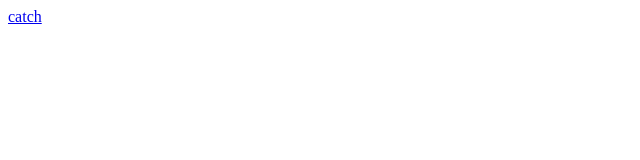
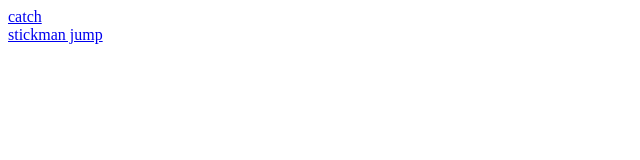
Before and after one commit to nvb317/homepage, a plain HTML site: page index.html in a window 1280 px wide. Shown: the whole page, without its empty margins (0-640 px from the left). Drawn offline with Linux system fonts and the light colour scheme.

Commit message:
Update index.html

```diff
--- a/index.html
+++ b/index.html
@@ -3,5 +3,6 @@
  <html>
     <body>
         <a href="catch/index.html">catch</a><br>
+        <a href="newgame/index.html">stickman jump</a>
     </body>
  </html>
```
